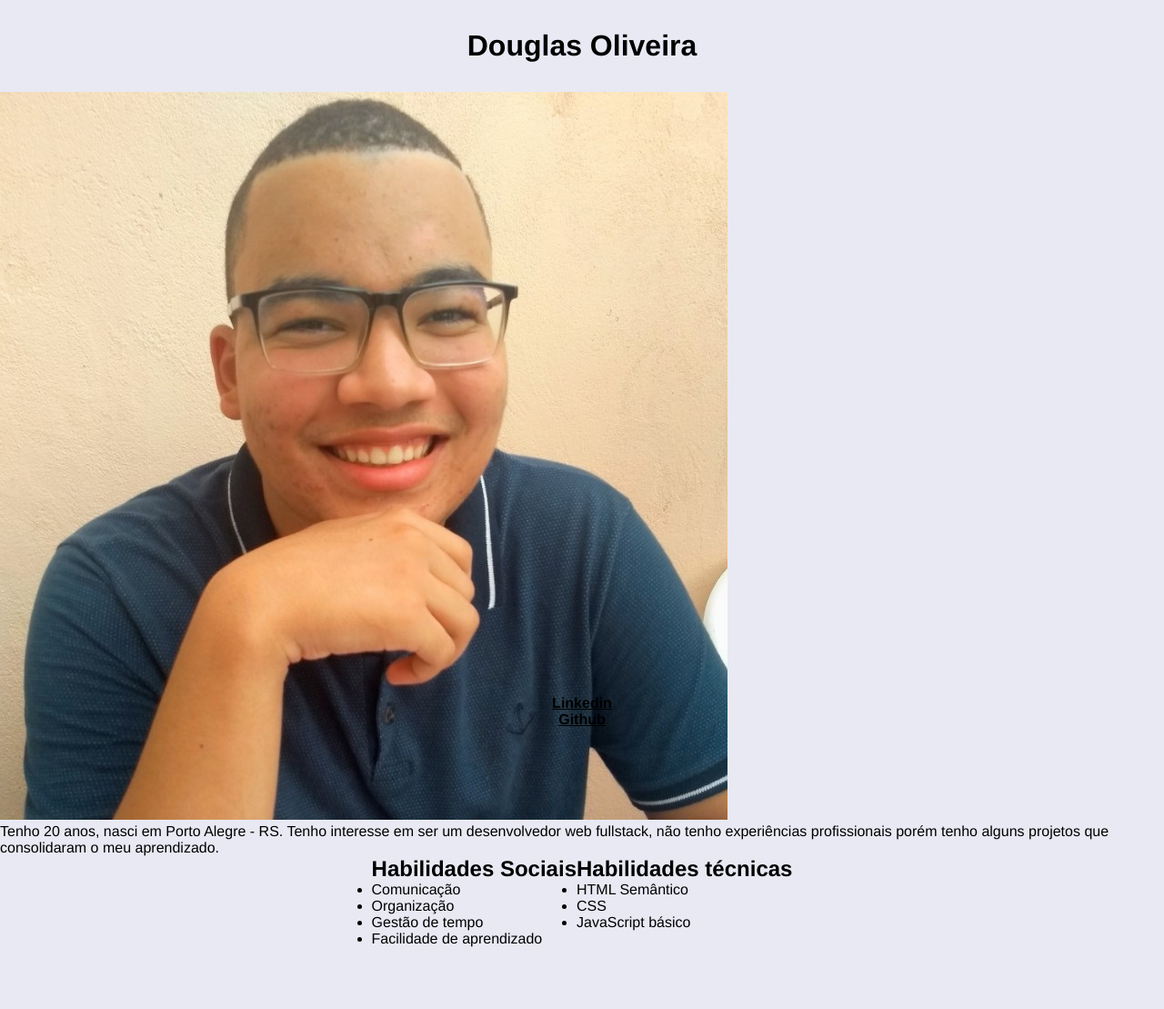
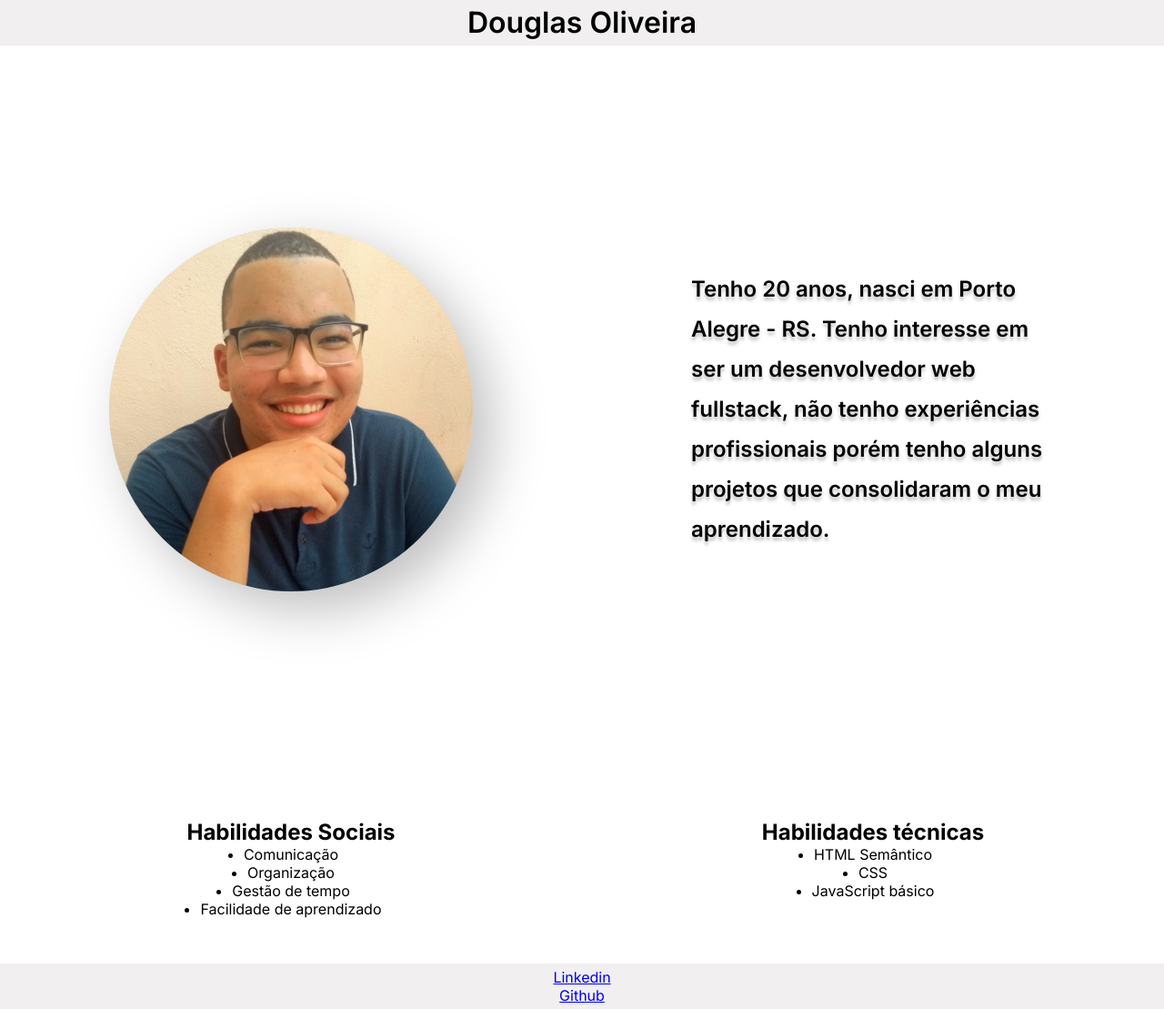
Before and after one commit to odouglasoliveira/odouglasoliveira.github.io, a plain HTML site: page index.html in a window 1280 px wide. Shown: the whole page at 91% size. Before the commit the page ends 1041 px from the top, so only its background shows below. Drawn offline with Linux system fonts and the light colour scheme.

Commit message:
alterações no design da página

```diff
--- a/style/style.css
+++ b/style/style.css
@@ -2,73 +2,94 @@
     margin: 0;
     padding: 0;
     box-sizing: border-box;
-    font-family: Helvetica, sans-serif;
+    font-family: 'Inter', sans-serif;
 }
 
-body {
-    background-color: #E8E9F3;
-    width: 100vw;
+header {
+    display: flex;
+    align-items: center;
+    justify-content: center;
+    width: 100%;
+    height: 50px;
+    background-color: #f1efef;
 }
 
+
 h1 {
-    text-align: center;
-    margin: 32px auto;
+    font-family: 'Inter';
+    font-style: normal;
+    font-weight: 600;
+    font-size: 32px;
+    line-height: 58px;
+}
+
+main {
+    width: 100%;
+    height: 800px;
+    display: flex;
+}
+
+.left {
+    width: 50%;
+    height: 100%;
+    display: flex;
+    align-items: center;
+    justify-content: center;
+}
+
+.left img {
+    width: 400px;
+    border-radius: 50%;
+    background: #e0e0e0;
+    box-shadow:  20px 20px 60px #bebebe,
+                -20px -20px 60px #ffffff;
+}
+
+.right {
+    width: 50%;
+    height: 100%;
+    display: flex;
+    justify-content: center;
+    align-items: center;
+}
+
+.right p {
+    font-family: 'Inter';
+    font-style: normal;
+    font-weight: 600;
+    font-size: 24px;
+    line-height: 44px;
+    text-shadow: 0px 3.5px 3.5px rgba(0, 0, 0, 0.25);
+    margin: auto 120px;
 }
 
 .content {
     display: flex;
     justify-content: center;
 }
-
-.left-content {
-    display: flex;
-    justify-content: center;
+.left-section {
     width: 50%;
+    padding: 50px;
 }
 
-.left-content img {
-    border-radius: 50%;
-    background: linear-gradient(315deg, #f0f0f0, #cacaca);
-    box-shadow:  -41px -41px 83px #c5c5c5,
-                 41px 41px 83px #fbfbfb;
+.right-section {
+    width: 50%;
+    padding: 50px;
 }
 
-.right-content {
+ul {
     display: flex;
-    width: 50%;
-}
-
-section > p {
-    font-size: 32px;
-    padding: 32px;
-}
-
-div > ul > li:nth-child(1) {
-    font-size: 24px;
-}
-
-div > ul > li:nth-child(2) {
-    font-size: 18px;
-}
-
-.lista {
-    display: flex;
+    flex-direction: column;
+    justify-content: center;
     align-items: center;
-    flex-direction: column;
-    margin: auto;
 }
 
 footer {
     display: flex;
     flex-direction: column;
+    justify-content: center;
     align-items: center;
-    position: absolute;
-    bottom: 0;
+    height: 50px;
     width: 100%;
+    background-color: #f1efef;
 }
-
-footer a {
-    text-decoration: underline;
-    color: black;
-    font-weight: bold;
-}
```
